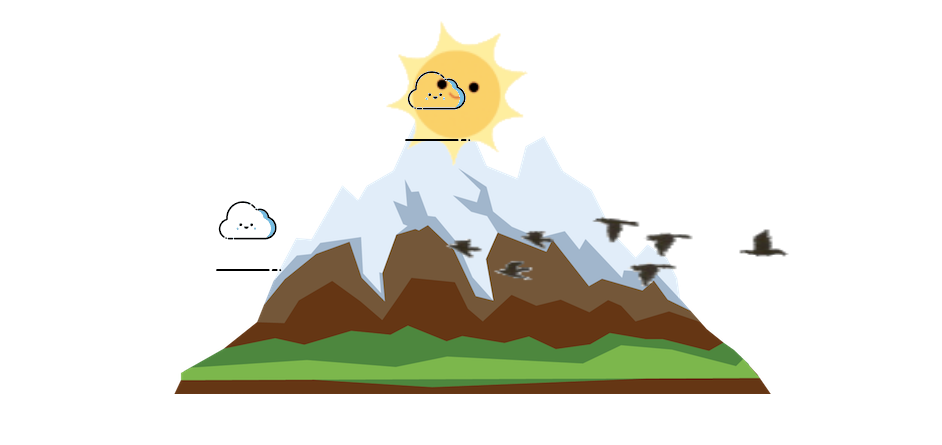
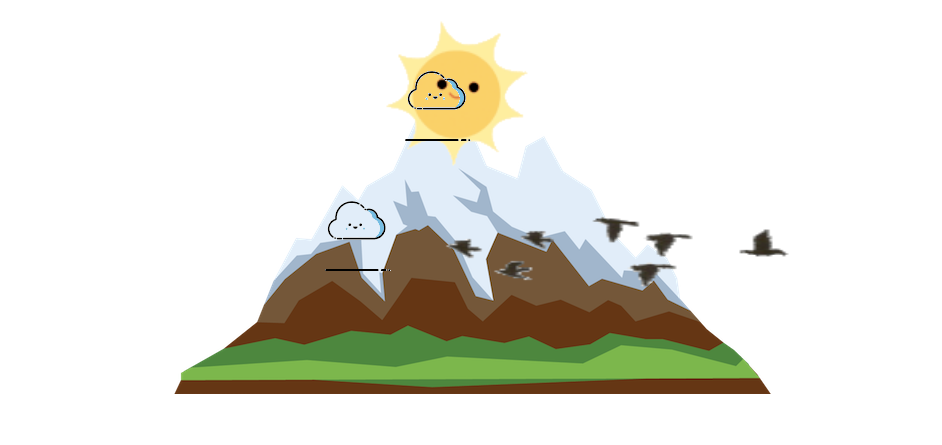
Before and after one commit to Soriyu1123/wd02, a plain HTML site: page index.html in a window 1280 px wide. Shown: the part 355-800 px from the top of the page, without its empty margins (168-1110 px from the left). Drawn offline with Linux system fonts and the light colour scheme.

Commit message:
Update Jb.css

```diff
--- a/css/Jb.css
+++ b/css/Jb.css
@@ -28,7 +28,7 @@ h3{
 
 .bottom-cloud{
     position: absolute;
-    left: 45birds0px;
+    left: 450px;
     bottom: 170px;
 }
 
```
